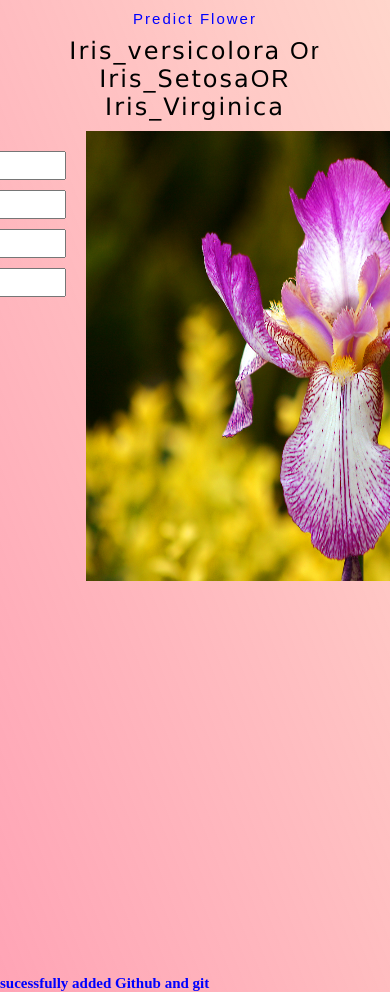
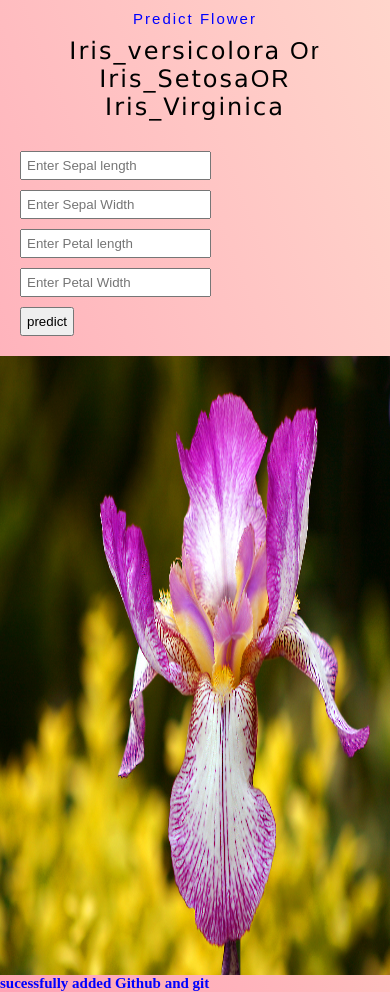
Before and after one commit to neupanesaga419/IrisFlower, a Flask app: page / in a window 390 px wide; the page is wider, and only the part inside the window is pictured. Run offline with Flask 2, Linux system fonts and the light colour scheme.

Commit message:
changes:11:14AM

```diff
--- a/static/css/style.css
+++ b/static/css/style.css
@@ -1,17 +1,36 @@
 *
 {
     margin: 0;padding: 0;
+}
+#image
+{
+    height: 450px;
+    width: 450px;
 }
 
 @media screen and (max-width:680px) {
 
     body
     {
+
+        background-color: aliceblue;
+
+    }
+     .main_section
+     {
+        flex-direction: column;
         display: flex;
-        background-color: aliceblue;
-        flex-direction: column;
-    }
-
+     }
+     #image
+     {
+         height: 100%;
+         width: 100%;
+     }
+     .form_div
+     {
+         display: flex;
+         flex-direction: column;
+     }
     h1
     {
         color:blue;
--- a/templates/index.html
+++ b/templates/index.html
@@ -59,6 +59,7 @@
         </style>
     </head>
     <body>
+        <div class="main_section">
             <div class="heading_upper">
                 <h1 class="main_heading"><center>Predict Flower</center></h1>
                 <h2><span>Iris_versicolora</span> Or <span>Iris_Setosa</span>OR <span>Iris_Virginica</span></center></h2>
@@ -75,9 +76,10 @@
 
                 </form>
                 <!-- https://weneedfun.com/wp-content/uploads/2016/01/Iris-Flower-12.jpg -->
-            <img src="../static/flower.jpg" alt="flower" height="450px" width="450px">
+                <img src="../static/flower.jpg" alt="flower" height="450px" width="450px" id="image">
             </div>
             <div><h1>sucessfully added Github and git</h1></div>
+        </div>
         <script src="" async defer></script>
     </body>
 </html>
```
Lines whose indentation alone changed are shown as unchanged.
